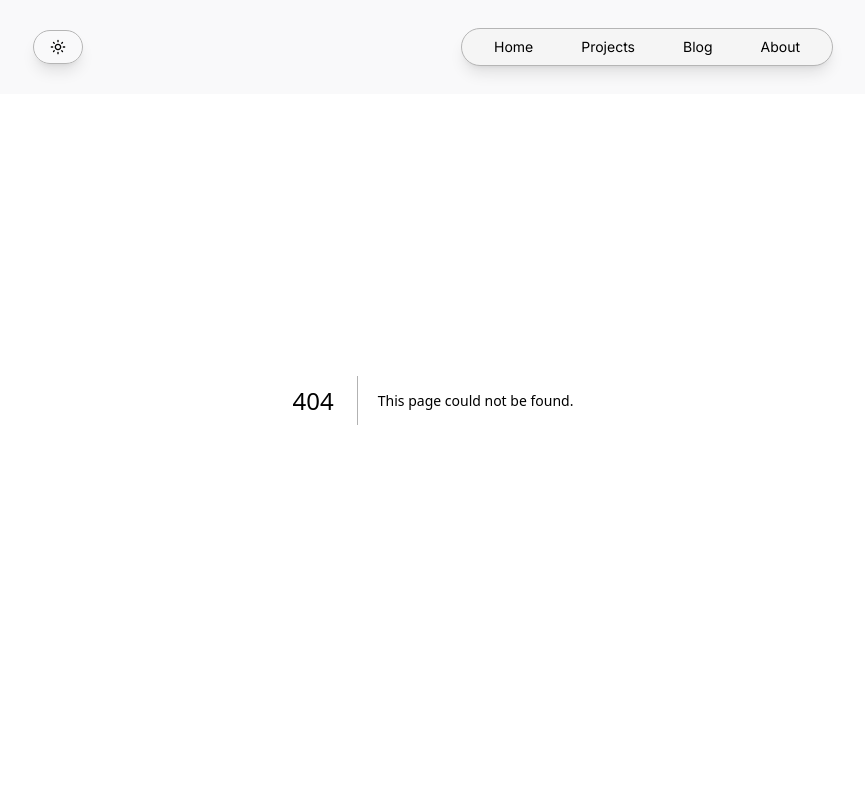
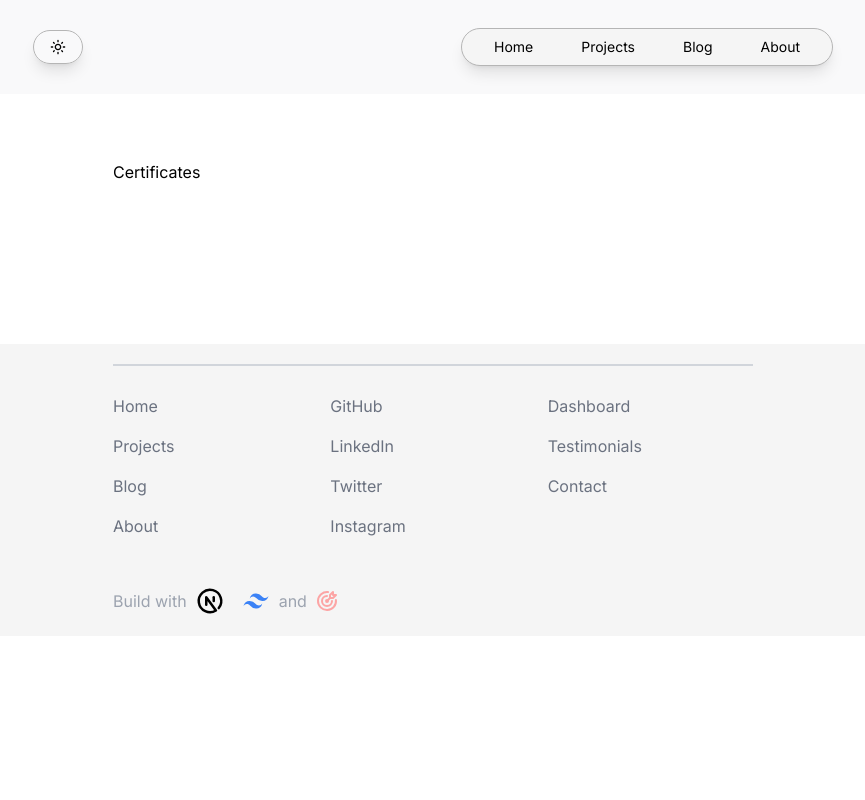
Before and after one commit to iambenkis/Portfolio-2.0, a Next.js app: page /certificates in a window 1280 px wide. Before the commit this address had no page. Shown: the top 800 px of the page, without its empty margins (207-1072 px from the left). Built offline with nearby package versions, Linux system fonts and the light colour scheme.

Commit message:
Create the certificates page

```diff
--- /dev/null
+++ b/src/app/certificates/page.jsx
@@ -0,0 +1,9 @@
+const Certificates = () => {
+  return (
+    <div className="py-40 px-80">
+      <h1>Certificates</h1>
+    </div>
+  )
+}
+
+export default Certificates
```
